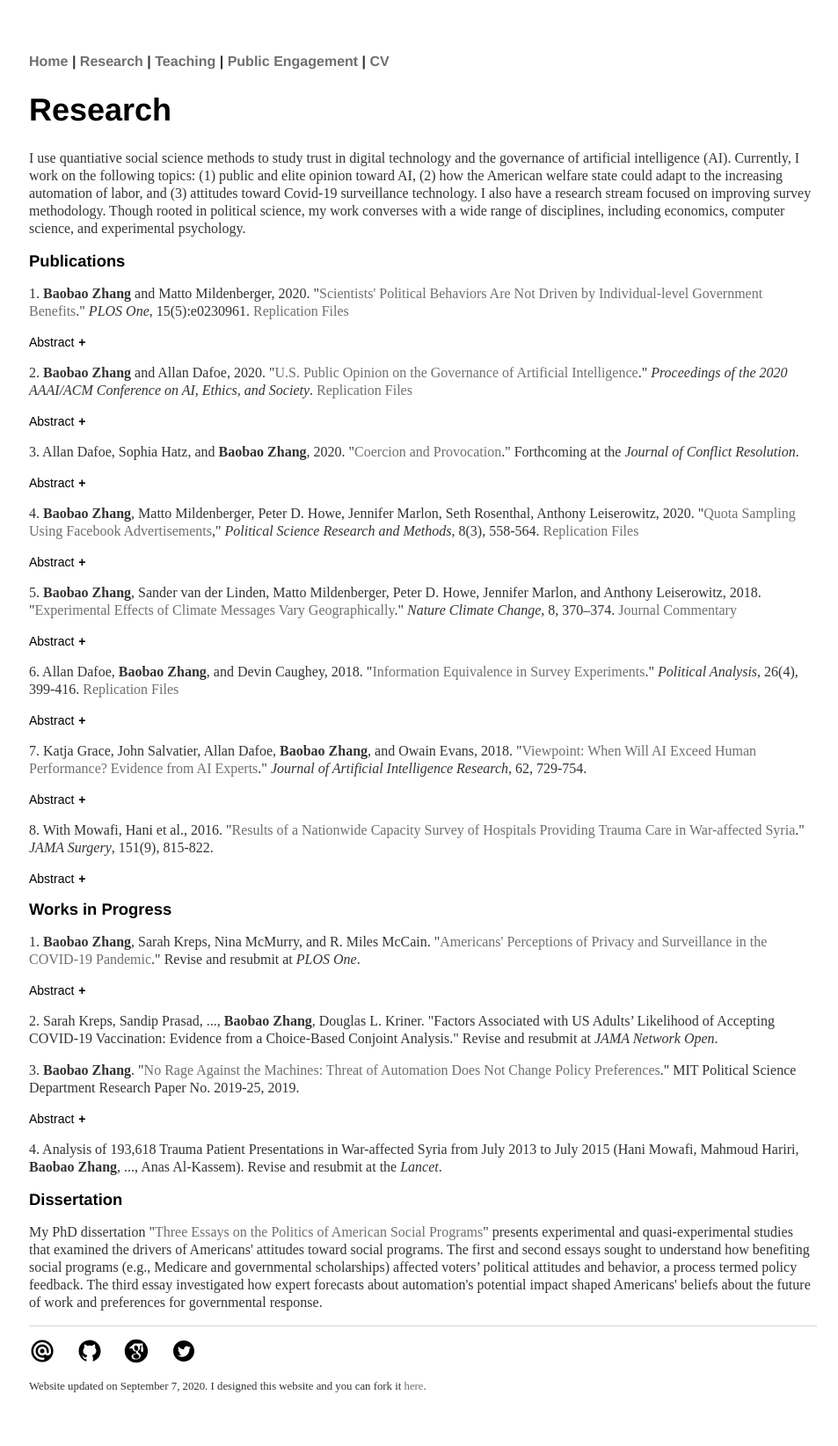
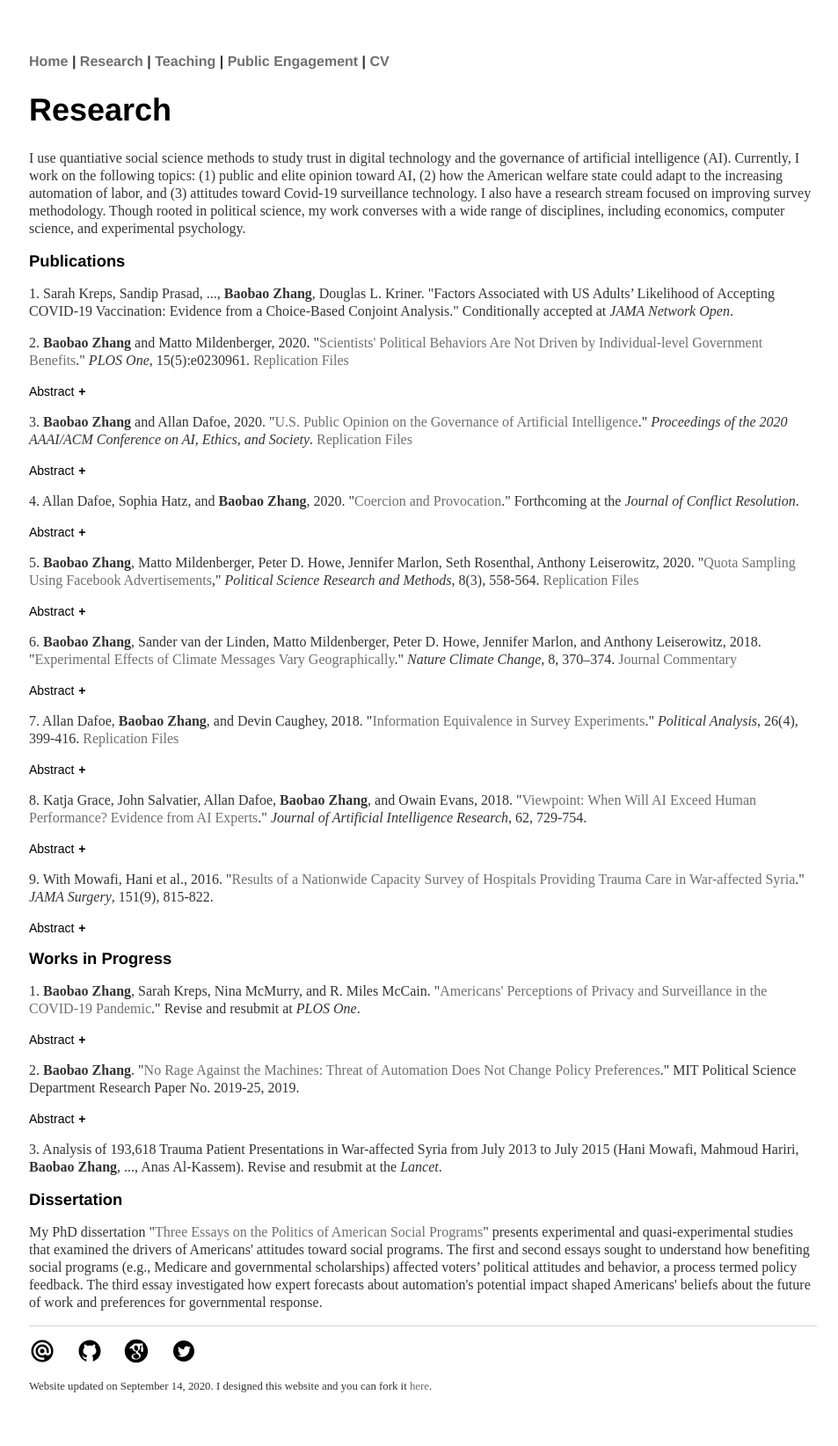
Before and after one commit to morganlivingston/baobaofzhang.github.io, a Jekyll site: the page built from research.html, in a window 1280 px wide. Shown: the whole page at 88% size, without its empty margins (159-1112 px from the left). Built offline with Jekyll 4.4.1, drawn with Linux system fonts in a browser that asks for light colours; some of the changed lines change nothing that is shown.

Commit message:
Update website with new research

```diff
--- a/_layouts/default.html
+++ b/_layouts/default.html
@@ -84,7 +84,7 @@
    <li><a href="https://scholar.google.com/citations?user=yqpOQRsAAAAJ&hl=en"><img src="icons/icons8-google-scholar.svg" alt="Google Scholar" width = "30px" height = "30px"></a></li>
    <li><a href="https://twitter.com/baobaofzhang"><img src="icons/icons8-twitter-circled.svg" alt="Twitter" width = "30px" height = "30px"></a></li>
    </ul>
-   <p>Website updated on September 7, 2020. I designed this website and you can fork it <a href="https://github.com/baobaofzhang/baobaofzhang.github.io">here</a>.</p>
+   <p>Website updated on September 14, 2020. I designed this website and you can fork it <a href="https://github.com/baobaofzhang/baobaofzhang.github.io">here</a>.</p>
   </footer>
   </body>
 
--- a/research.html
+++ b/research.html
@@ -10,35 +10,37 @@ title: Baobao Zhang | Research
 
 			<h2>Publications</h2>
 
-			<p>1. <b>Baobao Zhang</b> and Matto Mildenberger, 2020. "<a href = "https://doi.org/10.1371/journal.pone.0230961">Scientists' Political Behaviors Are Not Driven by Individual-level Government Benefits</a>." <i>PLOS One</i>, 15(5):e0230961. <a href = "https://doi.org/10.7910/DVN/HVKKHL">Replication Files</a></p>
+      <p>1. Sarah Kreps, Sandip Prasad, ..., <b>Baobao Zhang</b>, Douglas L. Kriner. "Factors Associated with US Adults’ Likelihood of Accepting COVID-19 Vaccination: Evidence from a Choice-Based Conjoint Analysis." Conditionally accepted at <i>JAMA Network Open</i>.</p>
+
+			<p>2. <b>Baobao Zhang</b> and Matto Mildenberger, 2020. "<a href = "https://doi.org/10.1371/journal.pone.0230961">Scientists' Political Behaviors Are Not Driven by Individual-level Government Benefits</a>." <i>PLOS One</i>, 15(5):e0230961. <a href = "https://doi.org/10.7910/DVN/HVKKHL">Replication Files</a></p>
 
 <button class="collapsible">Abstract</button>
 <div class="content">
   <p>Is it appropriate for scientists to engage in political advocacy? Some political critics of scientists argue that scientists have become partisan political actors with self-serving financial agendas. However, most scientists strongly reject this view. While social scientists have explored the effects of science politicization on public trust in science, little empirical work directly examines the drivers of scientists’ interest in and willingness to engage in political advocacy. Using a natural experiment involving the U.S. National Science Foundation Graduate Research Fellowship (NSF-GRF), we causally estimate for the first time whether scientists who have received federal science funding are more likely to engage in both science-related and non-science-related political behaviors. Comparing otherwise similar individuals who received or did not receive NSF support, we find that scientists’ preferences for political advocacy are not shaped by receiving government benefits. Government funding did not impact scientists’ support of the 2017 March for Science nor did it shape the likelihood that scientists donated to either Republican or Democratic political groups. Our results offer empirical evidence that scientists’ political behaviors are not motivated by self-serving financial agendas. They also highlight the limited capacity of even generous government support programs to increase civic participation by their beneficiaries.</p>
 </div>
 
-      <p>2. <b>Baobao Zhang</b> and Allan Dafoe, 2020. "<a href = "https://doi.org/10.1371/journal.pone.0230961">U.S. Public Opinion on the Governance of Artificial Intelligence</a>." <i>Proceedings of the 2020 AAAI/ACM Conference on AI, Ethics, and Society</i>. <a href = "https://doi.org/10.7910/DVN/SGFRYA">Replication Files</a></p>
+      <p>3. <b>Baobao Zhang</b> and Allan Dafoe, 2020. "<a href = "https://doi.org/10.1371/journal.pone.0230961">U.S. Public Opinion on the Governance of Artificial Intelligence</a>." <i>Proceedings of the 2020 AAAI/ACM Conference on AI, Ethics, and Society</i>. <a href = "https://doi.org/10.7910/DVN/SGFRYA">Replication Files</a></p>
 
 <button class="collapsible">Abstract</button>
 <div class="content">
   <p>Artificial intelligence (AI) has widespread societal implications, yet social scientists are only beginning to study public attitudes toward the technology. Existing studies find that the public's trust in institutions can play a major role in shaping the regulation of emerging technologies. Using a large-scale survey (<i>N</i> = 2000), we examined Americans' perceptions of 13 AI governance challenges as well as their trust in governmental, corporate, and multistakeholder institutions to responsibly develop and manage AI. While Americans perceive all of the AI governance issues to be important for tech companies and governments to manage, they have only low to moderate trust in these institutions to manage AI applications.</p>
 </div>
 
-<p>3. Allan Dafoe, Sophia Hatz, and <b>Baobao Zhang</b>, 2020. "<a href = "https://baobaofzhang.github.io/documents/coercion_provocation.pdf">Coercion and Provocation</a>." Forthcoming at the <i>Journal of Conflict Resolution</i>.</p>
+<p>4. Allan Dafoe, Sophia Hatz, and <b>Baobao Zhang</b>, 2020. "<a href = "https://baobaofzhang.github.io/documents/coercion_provocation.pdf">Coercion and Provocation</a>." Forthcoming at the <i>Journal of Conflict Resolution</i>.</p>
 
 <button class="collapsible">Abstract</button>
 <div class="content">
   <p>Threats and force, by increasing expected costs, should reduce the target's resolve. However, they often seem to increase resolve. We label this phenomenon provocation. We review instances of apparent provocation in interstate relations and offer a theory based on the logic of reputation and honor. We also consider alternative explanations: confounding or mis-imputation of resolve, revelation of information, character, or capabilities, or generalized sunk cost reasoning. Using survey experiments, we systematically evaluate whether provocation exists and what may account for it. We employ design-based causal inference techniques -- a hypothetical natural experiment, a placebo treatment, and ruling out mediators -- to evaluate our key hypotheses. We find strong evidence of provocation, and suggestive evidence that it arises from considerations of honor, vengeance, and reputation. Our experimental design minimizes the risk that this result arises from our alternative explanations.</p>
 </div>
 
-<p> 4. <b>Baobao Zhang</b>, Matto Mildenberger, Peter D. Howe, Jennifer Marlon, Seth Rosenthal, Anthony Leiserowitz, 2020. "<a href = "https://doi.org/10.1017/psrm.2018.49">Quota Sampling Using Facebook Advertisements</a>," <i>Political Science Research and Methods</i>, 8(3), 558-564. <a href="https://doi.org/10.7910/DVN/XTXS4P">Replication Files</a></p>
+<p>5. <b>Baobao Zhang</b>, Matto Mildenberger, Peter D. Howe, Jennifer Marlon, Seth Rosenthal, Anthony Leiserowitz, 2020. "<a href = "https://doi.org/10.1017/psrm.2018.49">Quota Sampling Using Facebook Advertisements</a>," <i>Political Science Research and Methods</i>, 8(3), 558-564. <a href="https://doi.org/10.7910/DVN/XTXS4P">Replication Files</a></p>
 
 <button class="collapsible">Abstract</button>
 <div class="content">
   <p>Researchers in different social science disciplines have successfully used Facebook to recruit subjects for their studies. However, such convenience samples are not generally representative of the population. We developed and validated a new quota sampling method to recruit respondents using Facebook advertisements. Additionally, we published an R package to semi-automate this quota sampling process using the Facebook Marketing API. To test the method, we used Facebook advertisements to quota sample 2432 US respondents for a survey on climate change public opinion. We conducted a contemporaneous nationally representative survey asking identical questions using a high-quality online survey panel whose respondents were recruited using probability sampling. Many results from the Facebook-sampled survey are similar to those from the online panel survey; furthermore, results from the Facebook-sampled survey approximate results from the American Community Survey (ACS) for a set of validation questions. These findings suggest that using Facebook to recruit respondents is a viable option for survey researchers wishing to approximate population-level public opinion.</p>
 </div>
 
-  <p>5. <b>Baobao Zhang</b>, Sander van der Linden, Matto Mildenberger, Peter D. Howe, Jennifer Marlon, and Anthony Leiserowitz, 2018. "<a href = "https://www.nature.com/articles/s41558-018-0122-0">Experimental Effects of Climate Messages Vary Geographically</a>." <i>Nature Climate Change</i>, 8, 370–374. <a href = "https://www.nature.com/articles/s41558-018-0143-8">Journal Commentary</a></p>
+  <p>6. <b>Baobao Zhang</b>, Sander van der Linden, Matto Mildenberger, Peter D. Howe, Jennifer Marlon, and Anthony Leiserowitz, 2018. "<a href = "https://www.nature.com/articles/s41558-018-0122-0">Experimental Effects of Climate Messages Vary Geographically</a>." <i>Nature Climate Change</i>, 8, 370–374. <a href = "https://www.nature.com/articles/s41558-018-0143-8">Journal Commentary</a></p>
 
 
 <button class="collapsible">Abstract</button>
@@ -47,7 +49,7 @@ title: Baobao Zhang | Research
 </div>
 
 
-<p>6. Allan Dafoe, <b>Baobao Zhang</b>, and Devin Caughey, 2018. "<a href="https://doi.org/10.1017/pan.2018.9">Information Equivalence in Survey Experiments</a>." <i>Political Analysis</i>, 26(4), 399-416. <a href = "https://doi.org/10.7910/DVN/KVZXE8">Replication Files</a></p>
+<p>7. Allan Dafoe, <b>Baobao Zhang</b>, and Devin Caughey, 2018. "<a href="https://doi.org/10.1017/pan.2018.9">Information Equivalence in Survey Experiments</a>." <i>Political Analysis</i>, 26(4), 399-416. <a href = "https://doi.org/10.7910/DVN/KVZXE8">Replication Files</a></p>
 
 <button class="collapsible">Abstract</button>
 <div class="content">
@@ -55,7 +57,7 @@ title: Baobao Zhang | Research
 </div>
 
 
-<p>7. Katja Grace, John Salvatier, Allan Dafoe, <b>Baobao Zhang</b>, and Owain Evans, 2018. "<a href="https://doi.org/10.1613/jair.1.11222">Viewpoint: When Will AI Exceed Human Performance? Evidence from AI Experts</a>." <i>Journal of Artificial Intelligence Research</i>, 62, 729-754.</p>
+<p>8. Katja Grace, John Salvatier, Allan Dafoe, <b>Baobao Zhang</b>, and Owain Evans, 2018. "<a href="https://doi.org/10.1613/jair.1.11222">Viewpoint: When Will AI Exceed Human Performance? Evidence from AI Experts</a>." <i>Journal of Artificial Intelligence Research</i>, 62, 729-754.</p>
 
 <button class="collapsible">Abstract</button>
 <div class="content">
@@ -63,7 +65,7 @@ title: Baobao Zhang | Research
 </p>
 </div>
 
-<p>8. With Mowafi, Hani et al., 2016. "<a href="https://www.ncbi.nlm.nih.gov/pubmed?term=27332144">Results of a Nationwide Capacity Survey of Hospitals Providing Trauma Care in War-affected Syria</a>." <i>JAMA Surgery</i>, 151(9), 815-822.</p>
+<p>9. With Mowafi, Hani et al., 2016. "<a href="https://www.ncbi.nlm.nih.gov/pubmed?term=27332144">Results of a Nationwide Capacity Survey of Hospitals Providing Trauma Care in War-affected Syria</a>." <i>JAMA Surgery</i>, 151(9), 815-822.</p>
 
 <button class="collapsible">Abstract</button>
 <div class="content">
@@ -91,17 +93,15 @@ title: Baobao Zhang | Research
 </p>
 </div>
 
-<p>2. Sarah Kreps, Sandip Prasad, ..., <b>Baobao Zhang</b>, Douglas L. Kriner. "Factors Associated with US Adults’ Likelihood of Accepting COVID-19 Vaccination: Evidence from a Choice-Based Conjoint Analysis." Revise and resubmit at <i>JAMA Network Open</i>.</p>
-
 <p>
-3. <b>Baobao Zhang</b>. "<a href="https://papers.ssrn.com/sol3/papers.cfm?abstract_id=3455501">No Rage Against the Machines: Threat of Automation Does Not Change Policy Preferences</a>." MIT Political Science Department Research Paper No. 2019-25, 2019.</p>
+2. <b>Baobao Zhang</b>. "<a href="https://papers.ssrn.com/sol3/papers.cfm?abstract_id=3455501">No Rage Against the Machines: Threat of Automation Does Not Change Policy Preferences</a>." MIT Political Science Department Research Paper No. 2019-25, 2019.</p>
 
         <button class="collapsible">Abstract</button>
 <div class="content">
   <p>Labor-saving technology has already decreased employment opportunities for middle-skill workers. Experts anticipate that advances in AI and robotics will cause even more significant disruptions in the labor market over the next two decades. This paper presents three experimental studies that investigate how this profound economic change could affect mass politics. Recent observational studies suggest that workers’ exposure to automation risk predicts their support not only for redistribution but also for right-wing populist policies and candidates. Other observational studies, including my own, find that workers underestimate the impact of automation on their job security. Misdirected blame towards immigrants and workers in foreign countries, rather than concerns about workplace automation, could be driving support for right-wing populism. To correct American workers’ beliefs about the threats to their jobs, I conducted three survey experiments in which I informed workers about the existent and future impact of workplace automation. While these informational treatments convinced workers that automation threatens American jobs, they failed to change respondents’ preferences on welfare, immigration, and trade policies. My research finds that raising awareness about workplace automation did not decrease opposition to globalization or increase support for policies that will prepare workers for future technological disruptions.</p>
 </div>
 
-<p>4. Analysis of 193,618 Trauma Patient Presentations in War-affected Syria from July 2013 to July 2015 (Hani Mowafi, Mahmoud Hariri, <b>Baobao Zhang</b>, ..., Anas Al-Kassem). Revise and resubmit at the <i>Lancet</i>. </p>
+<p>3. Analysis of 193,618 Trauma Patient Presentations in War-affected Syria from July 2013 to July 2015 (Hani Mowafi, Mahmoud Hariri, <b>Baobao Zhang</b>, ..., Anas Al-Kassem). Revise and resubmit at the <i>Lancet</i>. </p>
 
       <h2>Dissertation</h2>
 
```
Also changed, not shown: 1 other file.
